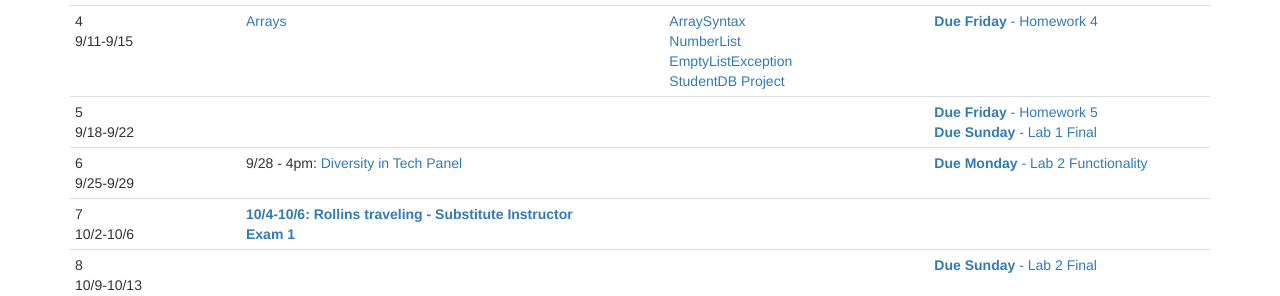
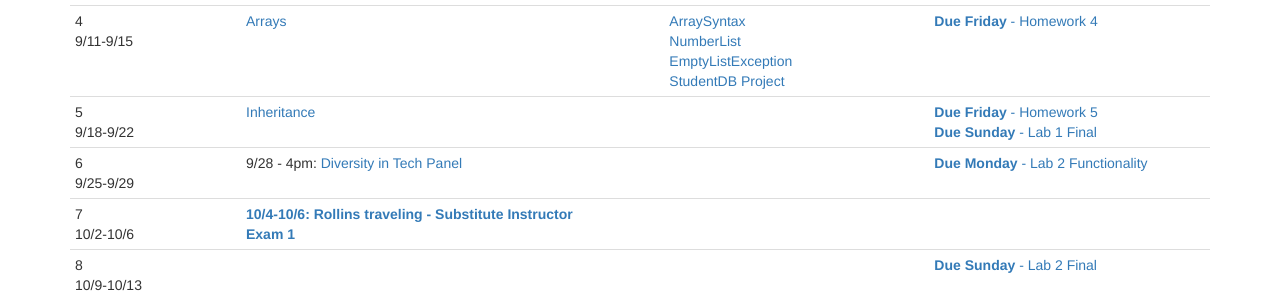
Before and after one commit to CS514-F17/cs514-f17.github.io, a Jekyll site: the page built from schedule.html, in a window 1280 px wide and 900 px high, scrolled down 422 px. Shown: the part 156-452 px from the top of the window. Built offline with Jekyll 4.4.1, drawn with Linux system fonts in a browser that asks for light colours.

Commit message:
add inheritance notes

```diff
--- a/schedule.html
+++ b/schedule.html
@@ -130,6 +130,7 @@ title: Schedule
 	<tr>
 		<td>5<br/>9/18-9/22</td>
 		<td>
+			<a href="https://github.com/CS514-F17/notes/blob/master/inheritance.md">Inheritance</a><br/>
 			<!-- 				<strong><span class="text-primary">Exam 1 - Thursday 2/23</span></strong> -->
 		</td>
 		<td>
```
